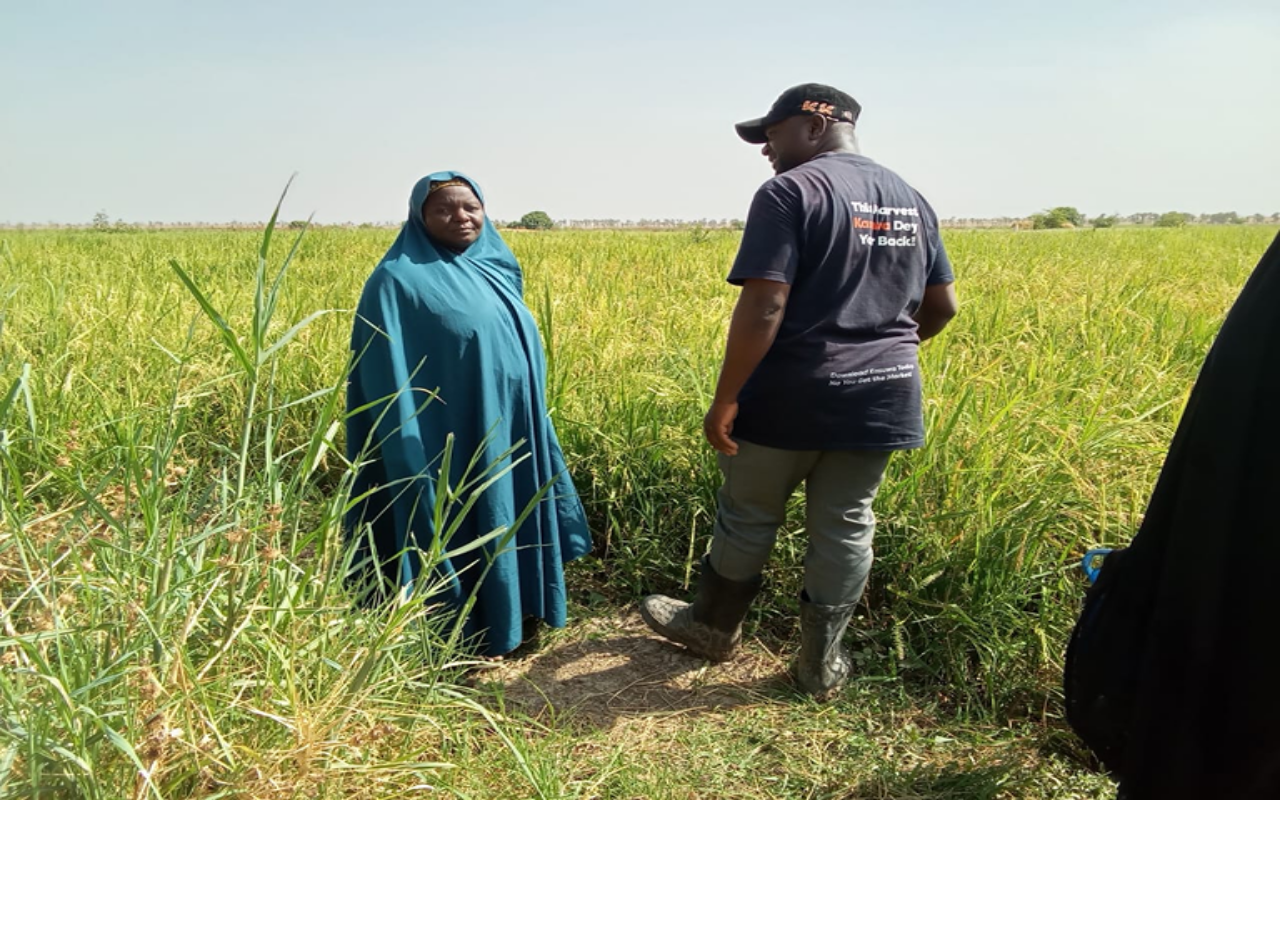
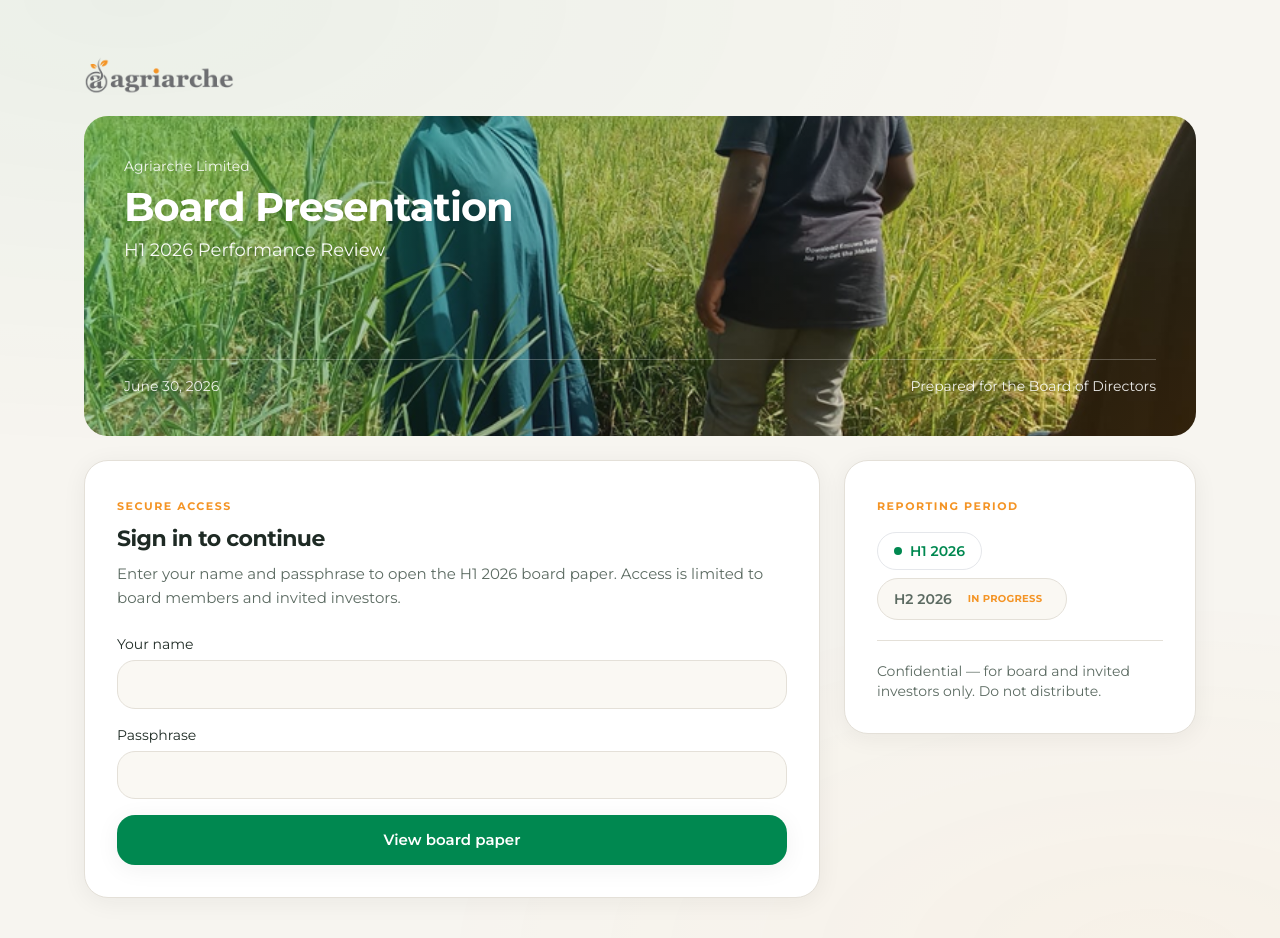
Before and after one commit to isaiahsokunbi-beep/AGL-Board, a Next.js app: page /gate in a window 1280 px wide. Shown: the top 938 px of the page. Before the commit the page ends 800 px from the top, so only its background shows below. Built offline with nearby package versions, Linux system fonts and the light colour scheme.

Commit message:
Login page and layout

```diff
--- a/app/gate/page.tsx
+++ b/app/gate/page.tsx
@@ -9,26 +9,97 @@
 
 export default function GatePage() {
   return (
-    <main data-gate className="relative flex min-h-screen items-center justify-center overflow-hidden bg-surface-page px-page-x">
+    <main
+      data-gate
+      className="relative min-h-screen overflow-hidden bg-surface-page"
+    >
+      <div
+        className="pointer-events-none absolute inset-0 opacity-40"
+        style={{
+          background:
+            "radial-gradient(ellipse 80% 50% at 10% 0%, color-mix(in srgb, var(--color-brand-green) 12%, transparent), transparent), radial-gradient(ellipse 60% 40% at 90% 100%, color-mix(in srgb, var(--color-brand-orange) 10%, transparent), transparent)",
+        }}
+        aria-hidden
+      />
+
+      <div className="relative mx-auto flex min-h-screen w-full max-w-6xl flex-col justify-center px-page-x py-10 sm:py-14">
+        <BrandLogo priority className="mb-5 h-auto w-[130px] sm:w-[150px]" />
+
+        <div className="relative min-h-[14rem] overflow-hidden rounded-xl sm:min-h-[18rem] lg:min-h-[20rem]">
           <Image
             src="/images/hero-field.png"
-        alt=""
+            alt="Agriarche field team in a rice paddy at harvest"
             fill
-        className="object-cover object-center opacity-25"
             priority
+            className="object-cover object-center"
+            sizes="(max-width: 768px) 100vw, 1152px"
+          />
+          <div
+            className="absolute inset-0"
+            style={{ background: "var(--color-surface-hero-overlay)" }}
             aria-hidden
           />
-      <div
-        className="absolute inset-0 bg-gradient-to-br from-surface-page/92 via-surface-page/88 to-brand-green/10"
-        aria-hidden
-      />
-      <div className="relative w-full max-w-md rounded-xl border border-border-default bg-surface-card/95 p-8 shadow-card backdrop-blur-sm">
-        <BrandLogo className="mb-6 h-auto w-[120px]" />
-        <h1 className="text-xl font-bold text-text-primary">Welcome back</h1>
-        <p className="mt-2 text-body text-text-secondary">
-          H1 2026 Performance Review — sign in to continue.
+          <div className="relative flex h-full min-h-[14rem] flex-col justify-between p-6 sm:min-h-[18rem] sm:p-8 lg:min-h-[20rem] lg:p-10">
+            <div>
+              <p className="text-sm font-medium text-white/90">Agriarche Limited</p>
+              <h1 className="mt-2 max-w-xl text-display-cover font-bold tracking-tight text-white drop-shadow-sm">
+                Board Presentation
+              </h1>
+              <p className="mt-2 max-w-lg text-heading-cover-sub font-medium text-white/95 drop-shadow-sm">
+                H1 2026 Performance Review
+              </p>
+            </div>
+            <div className="mt-6 flex flex-wrap items-end justify-between gap-4 border-t border-white/25 pt-4 text-sm text-white/90">
+              <time dateTime="2026-06-30">June 30, 2026</time>
+              <p>Prepared for the Board of Directors</p>
+            </div>
+          </div>
+        </div>
+
+        <div className="mt-6 grid gap-6 lg:grid-cols-[minmax(0,1fr)_minmax(0,22rem)] lg:items-start">
+          <div className="section-card">
+            <p className="text-[11px] font-bold uppercase tracking-[0.14em] text-brand-orange">
+              Secure access
+            </p>
+            <h2 className="mt-1 text-heading-section font-bold tracking-tight text-text-primary">
+              Sign in to continue
+            </h2>
+            <p className="mt-2 max-w-prose text-body leading-relaxed text-text-secondary">
+              Enter your name and passphrase to open the H1 2026 board paper.
+              Access is limited to board members and invited investors.
             </p>
             <GateForm />
+          </div>
+
+          <aside className="section-card space-y-5">
+            <div>
+              <p className="text-[11px] font-bold uppercase tracking-[0.14em] text-brand-orange">
+                Reporting period
+              </p>
+              <div className="mt-3 flex flex-wrap gap-2">
+                <span className="inline-flex items-center gap-2 rounded-full border border-brand-green/30 bg-brand-green/10 px-4 py-2 text-sm font-semibold text-brand-green">
+                  <span className="h-2 w-2 rounded-full bg-brand-green" aria-hidden />
+                  H1 2026
+                </span>
+                <span
+                  className="inline-flex cursor-not-allowed items-center gap-2 rounded-full border border-border-default bg-surface-metric px-4 py-2 text-sm font-semibold text-text-secondary"
+                  title="H2 2026 board paper is in progress"
+                >
+                  H2 2026
+                  <span className="rounded-full bg-brand-orange/15 px-2 py-0.5 text-[10px] font-bold uppercase tracking-wide text-brand-orange">
+                    In progress
+                  </span>
+                </span>
+              </div>
+            </div>
+            <div className="border-t border-border-default pt-5">
+              <p className="text-sm text-text-secondary">
+                Confidential — for board and invited investors only. Do not
+                distribute.
+              </p>
+            </div>
+          </aside>
+        </div>
       </div>
     </main>
   );
--- a/app/layout.tsx
+++ b/app/layout.tsx
@@ -1,4 +1,5 @@
 import type { Metadata } from "next";
+import "@/styles/globals.css";
 
 export const metadata: Metadata = {
   title: "Agriarche Board Paper",
--- a/app/page.tsx
+++ b/app/page.tsx
@@ -1,5 +1,4 @@
 import type { Metadata } from "next";
-import "@/styles/globals.css";
 import { getViewerName } from "@/lib/auth/session";
 import { DocumentShell } from "@/components/DocumentShell";
 
--- a/components/GateForm.tsx
+++ b/components/GateForm.tsx
@@ -16,7 +16,7 @@
           name="viewerName"
           required
           autoComplete="name"
-          className="mt-1.5 w-full rounded-lg border border-border-default bg-surface-page px-3 py-2.5 text-body transition-colors focus:border-brand-green focus:outline-none focus:ring-2 focus:ring-brand-green/20"
+          className="mt-1.5 w-full rounded-lg border border-border-default bg-surface-metric px-3 py-2.5 text-body transition-colors focus:border-brand-orange focus:outline-none focus:ring-2 focus:ring-brand-orange/25"
         />
       </div>
       <div>
@@ -29,7 +29,7 @@
           type="password"
           required
           autoComplete="current-password"
-          className="mt-1.5 w-full rounded-lg border border-border-default bg-surface-page px-3 py-2.5 text-body transition-colors focus:border-brand-green focus:outline-none focus:ring-2 focus:ring-brand-green/20"
+          className="mt-1.5 w-full rounded-lg border border-border-default bg-surface-metric px-3 py-2.5 text-body transition-colors focus:border-brand-orange focus:outline-none focus:ring-2 focus:ring-brand-orange/25"
         />
       </div>
       {error && (
@@ -39,7 +39,7 @@
       )}
       <button
         type="submit"
-        className="w-full rounded-lg bg-brand-green px-4 py-3 text-body font-semibold text-white transition-opacity hover:opacity-90"
+        className="w-full rounded-lg bg-brand-green px-4 py-3 text-body font-semibold text-white shadow-card transition-opacity hover:opacity-90"
       >
         View board paper
       </button>
```
Lines whose indentation alone changed are shown as unchanged.
